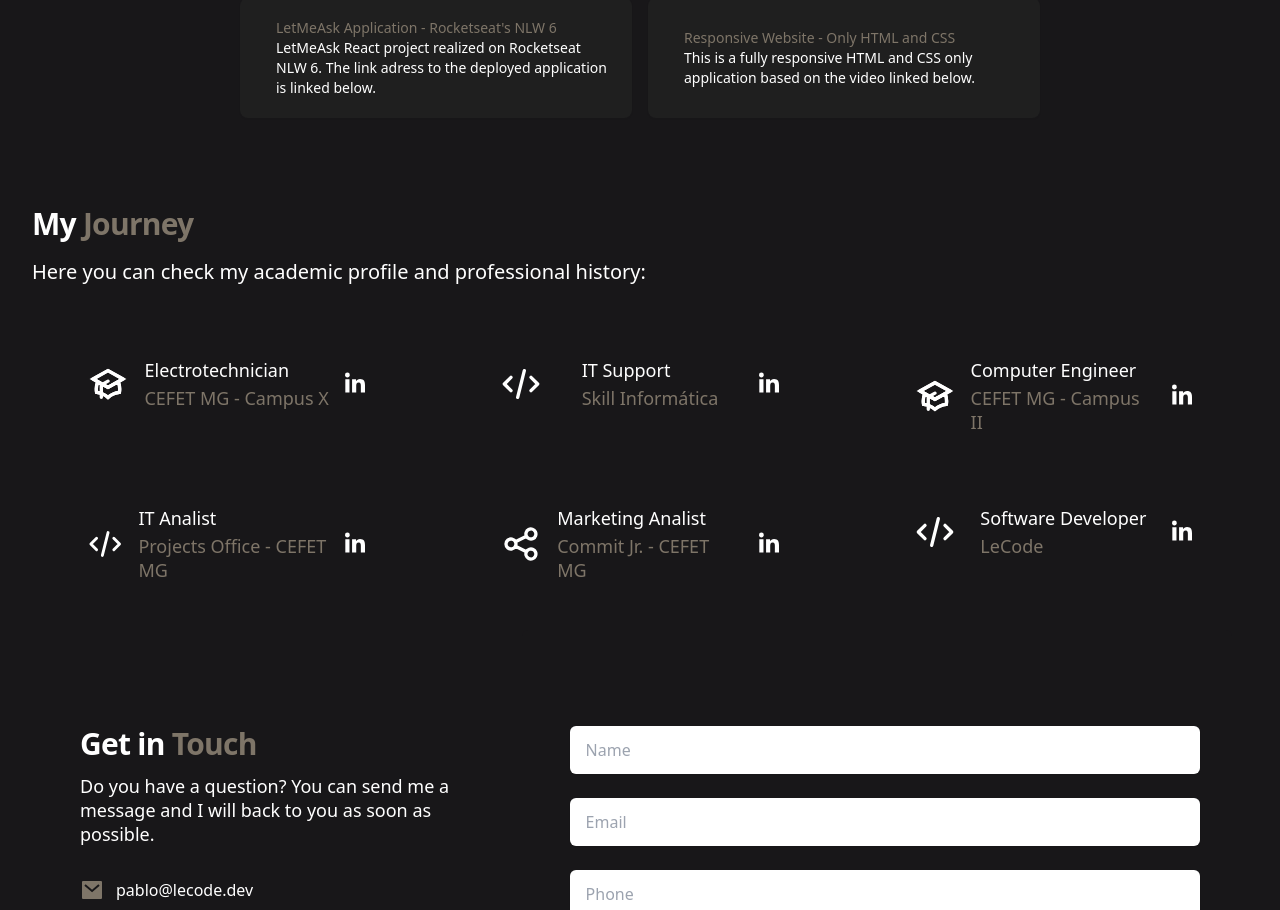
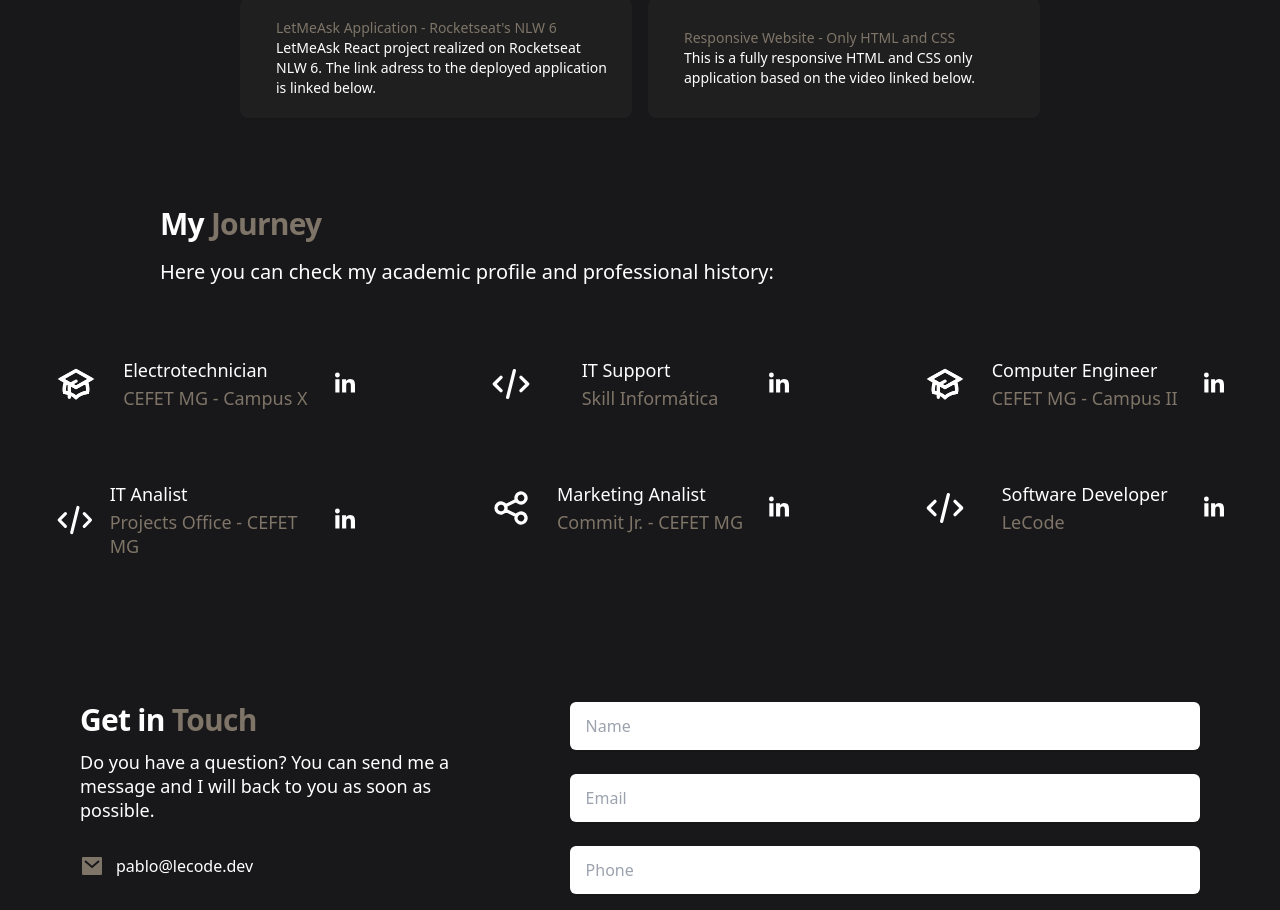
Before and after one commit to PabloFLPs/My-New-Portfolio, a React (Create React App) app: page / in a window 1280 px wide. Shown: the part 2400-3310 px from the top of the page. Built offline with nearby package versions, Linux system fonts and the light colour scheme.

Commit message:
Changing title spacement

```diff
--- a/src/components/Experience.tsx
+++ b/src/components/Experience.tsx
@@ -62,14 +62,13 @@ const experiences = [
 export default function Experiences() {
   return (
     <div id="Experience" className="bg-gray-900 text-white">
-      <div className="mx-auto pt-20 px-4 max-w-7xl sm:px-6 lg:px-8">
-        <div className="space-y-12">
-          <div className="space-y-5 sm:space-y-4 md:max-w-xl lg:max-w-3xl xl:max-w-none">
+      <div className="space-y-5 pt-20 pb-12 sm:space-y-4  px-14 md:px-24 lg:px-40 xl:px-40">
         <h2 className="text-3xl font-bold text-white tracking-tight">My <span className="text-light-brown">Journey</span></h2>
         <p className="text-xl text-gray-300">
           Here you can check my academic profile and professional history:
         </p>
       </div>
+      <div className="mx-auto max-w-7xl">
         <ul role="list" className="space-y-4 sm:grid sm:grid-cols-2 sm:gap-6 sm:space-y-0 lg:grid-cols-3">
           {experiences.map((experience) => (
             <li key={experience.role} className="px-14 py-6 bg-gray-800 text-center rounded-lg xl:text-left transition-all duration-300">
@@ -96,6 +95,5 @@ export default function Experiences() {
         </ul>
       </div>
     </div>
-    </div>
   )
 }
```
Lines whose indentation alone changed are shown as unchanged.
